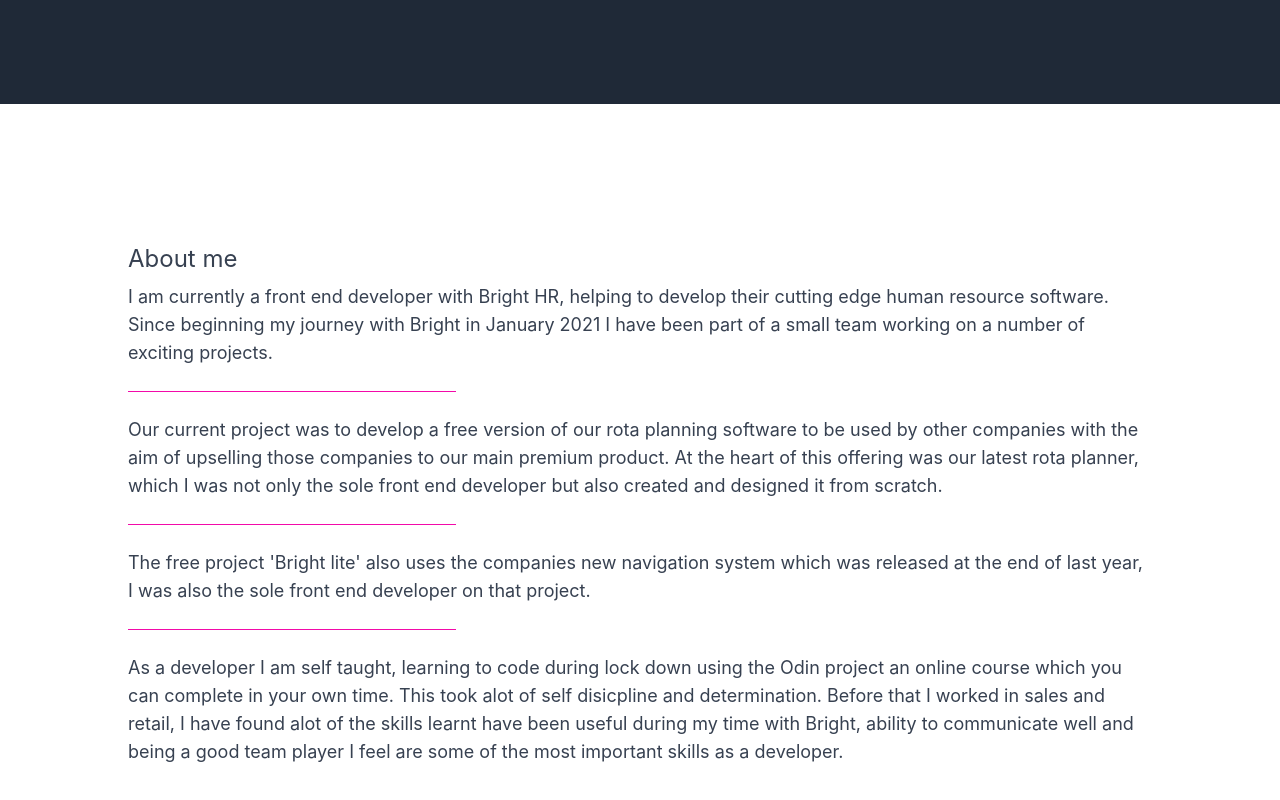
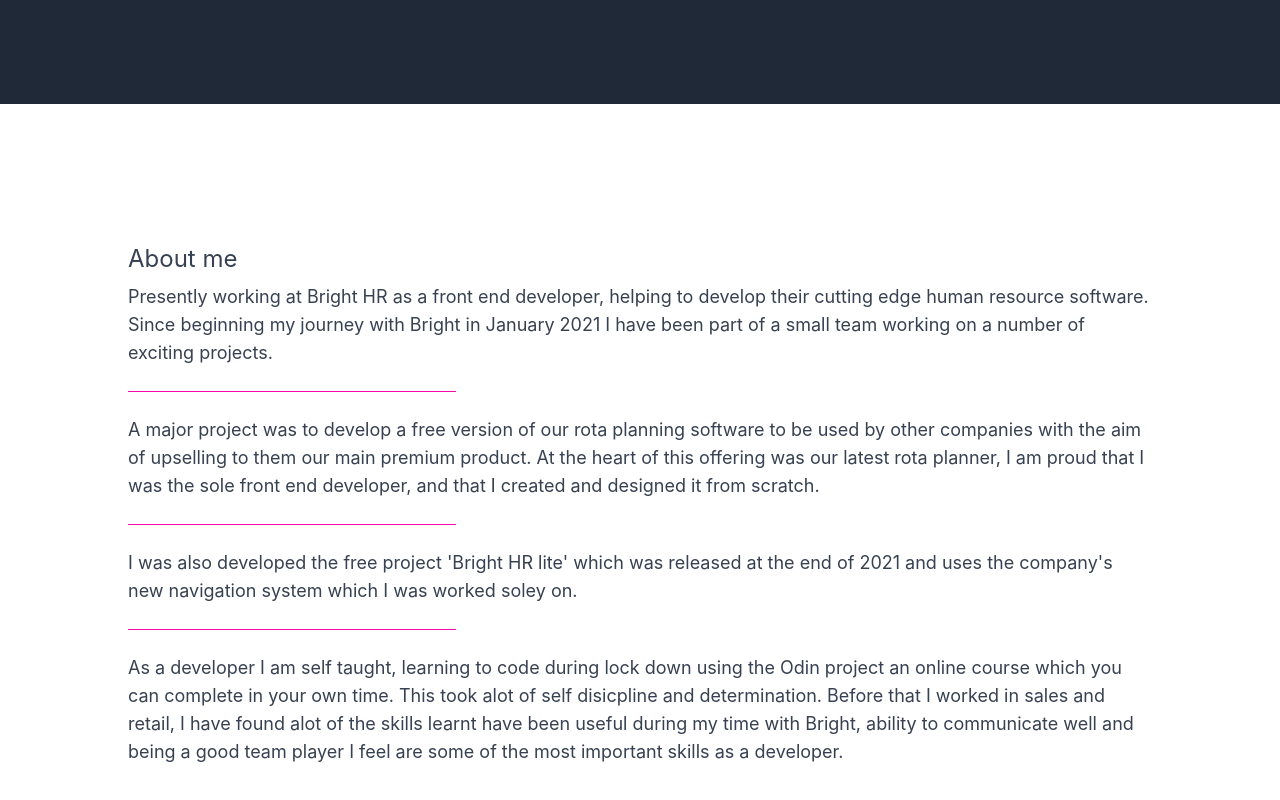
Before and after one commit to chezynick/profile-v2, a React (Create React App) app: page / in a window 1280 px wide. Shown: the part 696-1496 px from the top of the page. Built offline with nearby package versions, Linux system fonts and the light colour scheme.

Commit message:
copy change

```diff
--- a/src/pages/About/index.js
+++ b/src/pages/About/index.js
@@ -16,24 +16,24 @@
       </div>
       <div className="sm:text-lg text-sm space-y-2  sm:space-y-6 w-[80%] h-[70%] sm:h-auto text-left">
         <div>
-          I am currently a front end developer with Bright HR, helping to
+          Presently working at Bright HR as a front end developer, helping to
           develop their cutting edge human resource software. Since beginning my
           journey with Bright in January 2021 I have been part of a small team
           working on a number of exciting projects.
         </div>
         <HorizontalDivide />
         <div>
-          Our current project was to develop a free version of our rota planning
-          software to be used by other companies with the aim of upselling those
-          companies to our main premium product. At the heart of this offering
-          was our latest rota planner, which I was not only the sole front end
-          developer but also created and designed it from scratch.
+          A major project was to develop a free version of our rota planning
+          software to be used by other companies with the aim of upselling to
+          them our main premium product. At the heart of this offering was our
+          latest rota planner, I am proud that I was the sole front end
+          developer, and that I created and designed it from scratch.
         </div>
         <HorizontalDivide />
         <div>
-          The free project &apos;Bright lite&apos; also uses the companies new
-          navigation system which was released at the end of last year, I was
-          also the sole front end developer on that project.
+          I was also developed the free project &apos;Bright HR lite&apos; which
+          was released at the end of 2021 and uses the company&apos;s new
+          navigation system which I was worked soley on.
         </div>
         <HorizontalDivide />
         <div>
--- a/src/pages/Welcome/index.js
+++ b/src/pages/Welcome/index.js
@@ -5,11 +5,11 @@
   return (
     <div
       ref={forwardRef}
-      className="bg-gray-800 p-4 relative text-white h-screen w-full flex flex-col text-2xl justify-center md:text-4xl items-center"
+      className="bg-gray-800 p-4 relative text-white h-screen w-full flex flex-col justify-center text-4xl items-center"
     >
       <p className="flex flex-col sm:flex-row space-y-6 sm:space-y-0 mb-2">
         <span>Hello, My name is </span>
-        <span className="text-primaryColor">Nick Chesterton</span>
+        <span className="text-primaryColor pl-2"> Nick Chesterton</span>
       </p>
       <Button
         onClick={() => {
```
